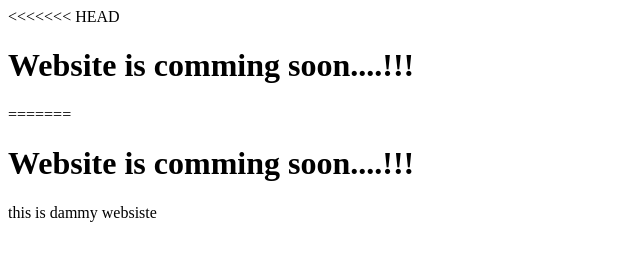
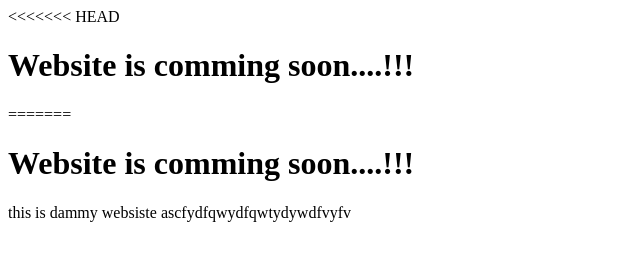
Before and after one commit to Densenium-India/Demo-Project-, a plain HTML site: page index.html in a window 1280 px wide. Shown: the whole page, without its empty margins (0-640 px from the left). Drawn offline with Linux system fonts and the light colour scheme.

Commit message:
this is new

```diff
--- a/index.html
+++ b/index.html
@@ -2,4 +2,4 @@
 <h1>Website is comming soon....!!!</h1>
 =======
 <h1>Website is comming soon....!!!</h1>
- this is dammy websiste
+ this is dammy websiste ascfydfqwydfqwtydywdfvyfv
```
